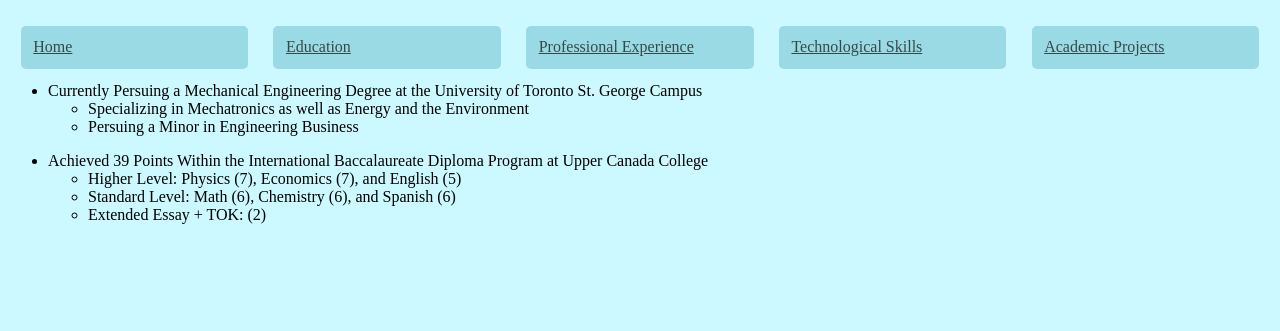
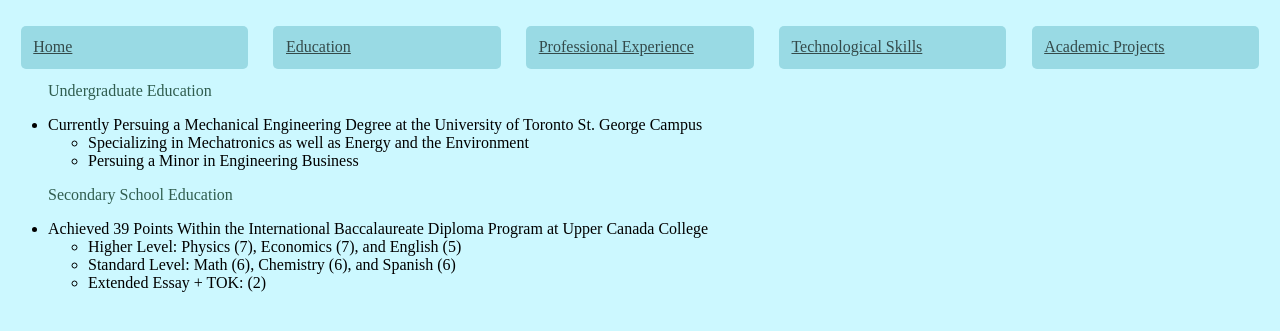
Before and after one commit to SebastianLevy/levyseba, a plain HTML site: page Education.html in a window 1280 px wide. Shown: the part 65-396 px from the top of the page. Drawn offline with Linux system fonts and the light colour scheme.

Commit message:
Update Education.html

```diff
--- a/Education.html
+++ b/Education.html
@@ -20,17 +20,21 @@
 		</p>
 		<ul>
 			<p>
+			Undergraduate Education
 			<li>Currently Persuing a Mechanical Engineering Degree at the University of Toronto St. George Campus </li>
 			<ul>
 				<li>Specializing in Mechatronics as well as Energy and the Environment </li>
 				<li>Persuing a Minor in Engineering Business</li>
 			</ul>
 			</p>
+			<p>
+			Secondary School Education
 			<li>Achieved 39 Points Within the International Baccalaureate Diploma Program at Upper Canada College</li>
 			<ul>
 				<li>Higher Level: Physics (7), Economics (7), and English (5)</li>
 				<li>Standard Level: Math (6), Chemistry (6), and Spanish (6)</li>
 				<li>Extended Essay + TOK: (2)</li>
 			</ul>
+			</p>
 
 </html>
```
